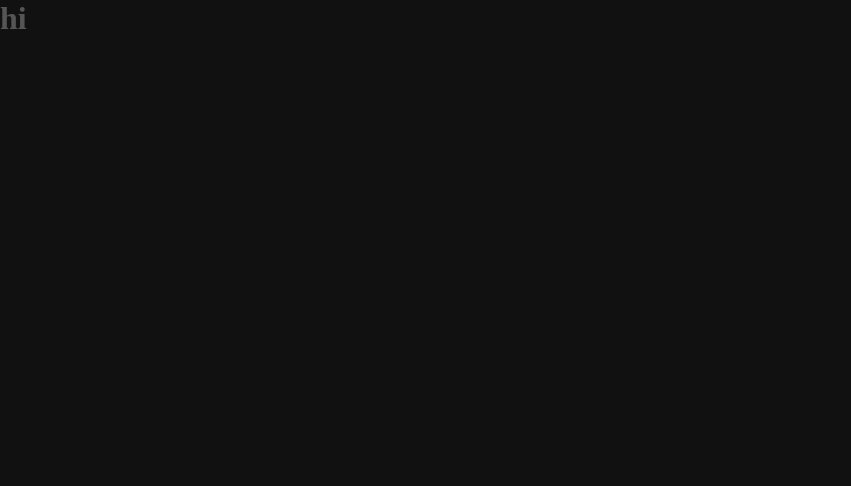
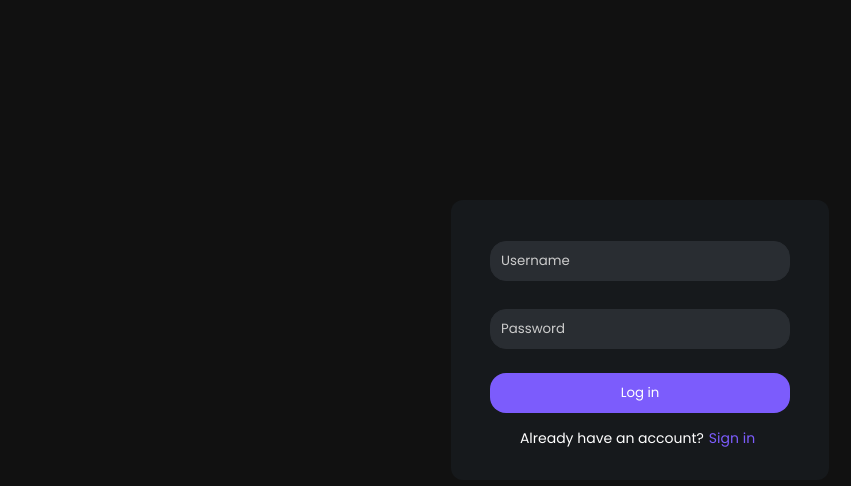
Before and after one commit to aseeralfaisal/chat_mate, a Next.js app in the folder client/: page / in a window 1280 px wide. Shown: the top 486 px of the page, without its empty margins (0-851 px from the left). Built offline with nearby package versions, Linux system fonts and the light colour scheme.

Commit message:
updated sign up

```diff
--- /dev/null
+++ b/client/Components/Button1.tsx
@@ -0,0 +1,12 @@
+import React from 'react';
+import styles from '../styles/Button1.module.scss';
+
+const Button1 = ({ title }) => {
+  return (
+    <div>
+      <button className={styles.button1}>{title}</button>
+    </div>
+  );
+};
+
+export default Button1;
--- /dev/null
+++ b/client/Components/InputField.tsx
@@ -0,0 +1,12 @@
+import React from 'react';
+import styles from '../styles/Inputfield.module.scss';
+
+const InputField = ({ placeholder }) => {
+  return (
+    <div>
+      <input className={styles.input} type='text' placeholder={placeholder} />
+    </div>
+  );
+};
+
+export default InputField;
--- a/client/package.json
+++ b/client/package.json
@@ -21,5 +21,9 @@
     "sass": "^1.56.1",
     "socket.io-client": "^4.5.3",
     "typescript": "4.8.4"
+  },
+  "devDependencies": {
+    "autoprefixer": "^10.4.13",
+    "postcss": "^8.4.19"
   }
 }
--- a/client/pages/index.tsx
+++ b/client/pages/index.tsx
@@ -1,10 +1,37 @@
-import React from 'react';
+import React, { useState } from 'react';
+import Button1 from '../Components/Button1';
+import InputField from '../Components/InputField';
 import styles from '../styles/Home.module.scss';
 
 export default function Home() {
+  const [registerMode, setRegisterMode] = useState(false);
+  const changeMode = () => setRegisterMode(!registerMode);
+
+  const SignUpDesc = ({ desc, action }) => {
+    return (
+      <div className={styles.register}>
+        <label className={styles.desc}>{desc}</label>
+        <label className={styles.action} onClick={changeMode}>
+          {action}
+        </label>
+      </div>
+    );
+  };
+
   return (
-    <div className={styles.body}>
-      <h1 className={styles.text}>hi</h1>
-    </div>
+    <>
+      <div className={styles.form}>
+        <div className={styles.form__child}>
+          <InputField placeholder='Username' />
+          <InputField placeholder='Password' />
+          {registerMode ? <Button1 title='Register' /> : <Button1 title='Log in' />}
+          {registerMode ? (
+            <SignUpDesc desc='Not Registered?' action='Register' />
+          ) : (
+            <SignUpDesc desc='Already have an account?' action='Sign in' />
+          )}
+        </div>
+      </div>
+    </>
   );
 }
--- /dev/null
+++ b/client/styles/Button1.module.scss
@@ -0,0 +1,16 @@
+.button1 {
+  background-color: #7c5cfc;
+  color: #fff;
+  width: 300px;
+  border: none;
+  height: 40px;
+  border-radius: 16px;
+  margin-top: 10px;
+  transition: ease-out 0.2s all;
+  &:hover {
+    background-color: #664ccf;
+  }
+  &:active {
+    background-color: #513aad;
+  }
+}
--- a/client/styles/Home.module.scss
+++ b/client/styles/Home.module.scss
@@ -1,9 +1,32 @@
-$bgcolor: #111;
-
-.body {
-  background-color: $bgcolor;
-  height: 100vh;
+.form {
+  display: flex;
+  justify-content: center;
+  margin-top: 25vh;
 }
-.text {
-  color: #555;
+.form__child {
+  background-color: #16191c;
+  height: 280px;
+  padding: 25px;
+  border-radius: 12px;
+  display: flex;
+  justify-content: center;
+  flex-direction: column;
+  align-items: center;
 }
+.register {
+  margin-top: 10px;
+  display: flex;
+  align-items: center;
+  .action {
+    color: #7c5cfc;
+    font-size: 14px;
+    margin: 5px;
+    &:hover {
+      color: #664ccf;
+    }
+  }
+}
+.desc {
+  color: #fff;
+  font-size: 14px;
+}
--- /dev/null
+++ b/client/styles/Inputfield.module.scss
@@ -0,0 +1,20 @@
+.input {
+  background-color: #292d32;
+  color: #ccc;
+  border: 1px #292d32 solid;
+  outline: none;
+  width: 300px;
+  height: 40px;
+  padding: 10px;
+  border-radius: 16px;
+  margin: 14px;
+  transition: ease-out 0.2s all;
+  &:hover {
+    outline: #513aadd2 1px solid;
+  }
+  &::placeholder {
+    /* Chrome, Firefox, Opera, Safari 10.1+ */
+    color: #ccc;
+    opacity: 1; /* Firefox */
+  }
+}
--- a/client/styles/globals.css
+++ b/client/styles/globals.css
@@ -1,5 +1,10 @@
+@import url('https://fonts.googleapis.com/css2?family=Poppins:wght@300;400;500&display=swap');
 * {
   box-sizing: border-box;
   padding: 0;
   margin: 0;
+  font-family: 'Poppins', sans-serif;
 }
+body {
+  background-color: #111;
+}
```
Also changed, not shown: 1 other file (tests, documents, lock files or other folders).
